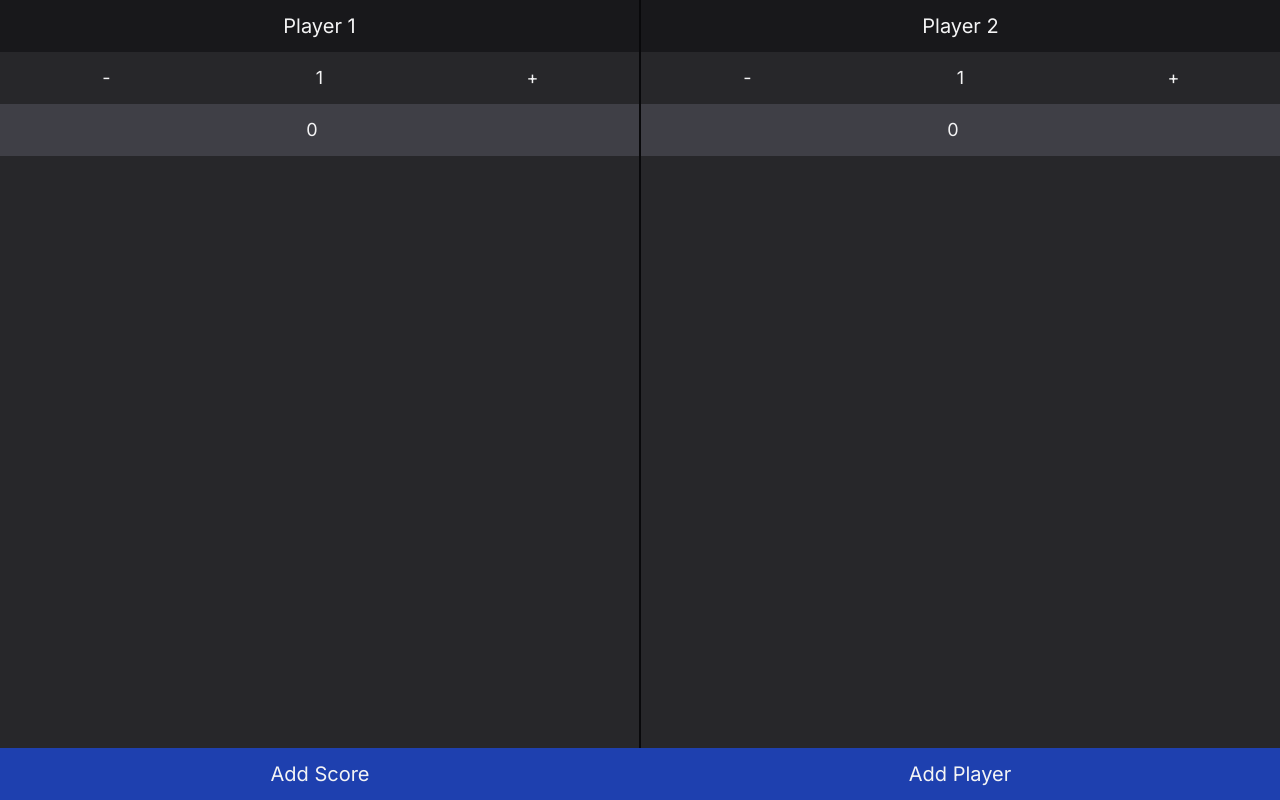
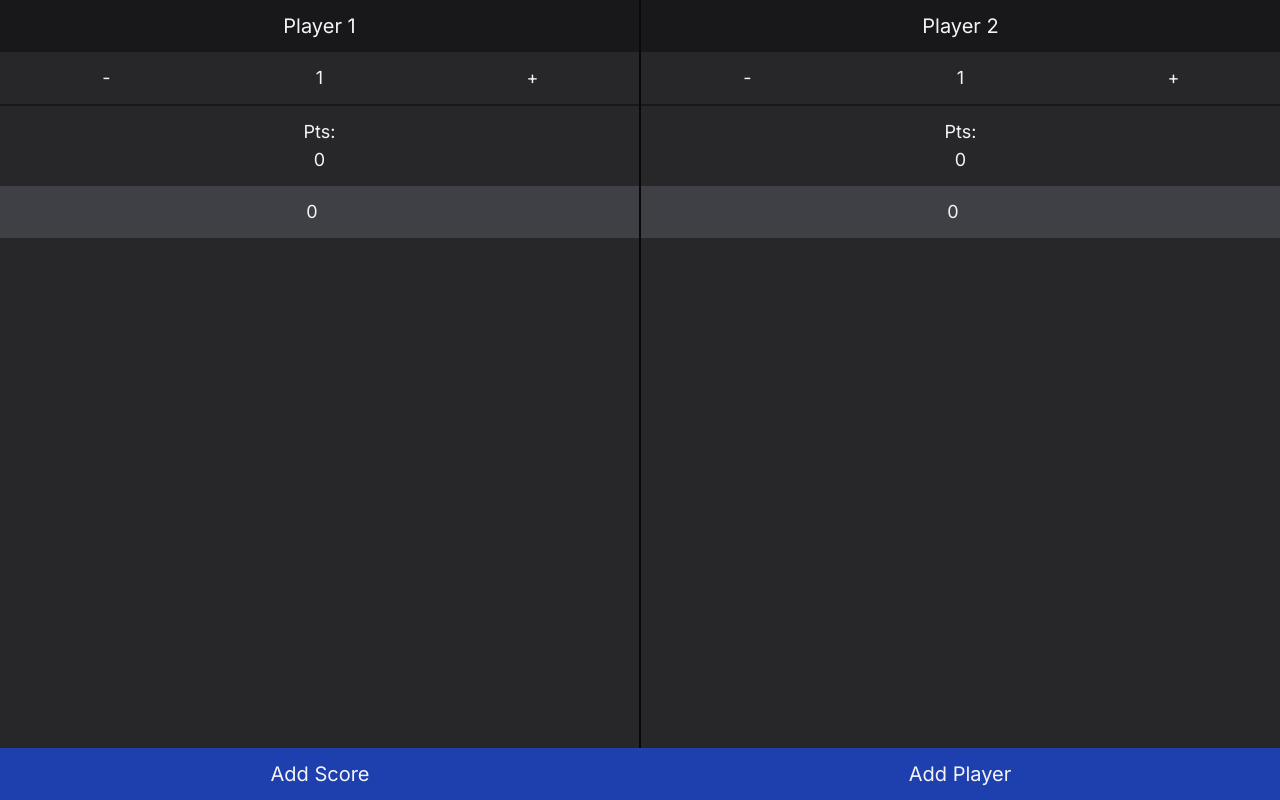
Before and after one commit to MarcoZillgen/phase-10, a Next.js app: page / in a window 1280 px wide. Built offline with nearby package versions, Linux system fonts and the light colour scheme.

Commit message:
Update PlayerColumn component styling and display total points

```diff
--- a/app/PlayerColumn.tsx
+++ b/app/PlayerColumn.tsx
@@ -18,7 +18,7 @@ export default function PlayerColumn({
   setScoreHistory,
 }: PlayerColumnProps) {
   return (
-    <div className="w-full bg-zinc-800 min-w-24">
+    <div className="w-full bg-zinc-800 min-w-20">
       <input
         className="w-full text-center py-3 bg-zinc-900 text-xl outline-none focus:bg-zinc-950 transition duration-200"
         placeholder="Name"
@@ -40,6 +40,10 @@ export default function PlayerColumn({
           onClick={() => setPhase(phase + 1)}
         />
       </div>
+      <div className="w-full text-center py-3 text-lg border-t-2 border-zinc-900">
+        Pts: <br />
+        {scoreHistory.reduce((total, score) => total + score, 0)}
+      </div>
       <div className="h-full">
         {scoreHistory.map((score, index) => (
           <input
@@ -56,9 +60,6 @@ export default function PlayerColumn({
           />
         ))}
       </div>
-      <div className="w-full text-center py-3 text-lg">
-        = {scoreHistory.reduce((total, score) => total + score, 0)}
-      </div>
     </div>
   );
 }
```
